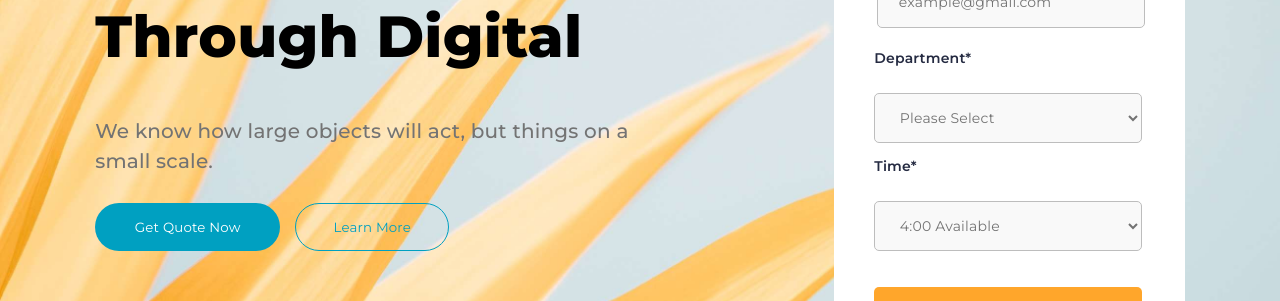
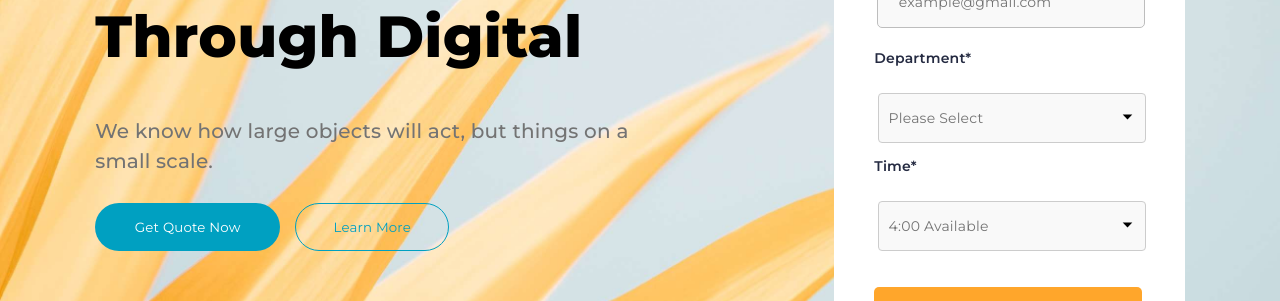
Before and after one commit to tahminarasulzadeh/Sprivaten-Remote-Academy, a React (Vite) app: page / in a window 1280 px wide. Shown: the part 458-759 px from the top of the page. Built offline with nearby package versions, Linux system fonts and the light colour scheme.

Commit message:
final project last changes

```diff
--- a/src/components/AppoinmentForm/Form.css
+++ b/src/components/AppoinmentForm/Form.css
@@ -56,7 +56,7 @@ display: none;
 }
 
 .department-time select {
-    width: 300px !important
+    width: 307px !important
 }
 
 .name-email input::placeholder,
@@ -109,6 +109,35 @@ display: none;
     cursor: pointer;
 }
 
+.select-wrapper {
+    position: relative;
+    display: flex;
+    justify-content: center;
+    width: 300px;
+
+}
+
+.select-wrapper .dropdown {
+    margin-top: 5%;
+
+    font-size: 23px;
+    margin-left: -30px;
+    cursor: pointer;
+}
+.select-wrapper select {
+    width: 100%;
+    padding: 10px;
+    appearance: none;
+      -webkit-appearance: none;
+    -moz-appearance: none;
+    background: #f9f9f9;
+    border: 1px solid #ccc;
+    border-radius: 4px;
+    padding-right: 150px; /* Space for the custom arrow */
+    cursor: pointer;
+
+}
+
 @media only screen and (max-width: 968px) {
     .contact-form-content {
 
--- a/src/components/AppoinmentForm/Form.jsx
+++ b/src/components/AppoinmentForm/Form.jsx
@@ -1,4 +1,5 @@
-import '../AppoinmentForm/Form.css'
+import '../AppoinmentForm/Form.css';
+import { MdOutlineArrowDropDown } from "react-icons/md";
 
 const Form = () => {
     return (
@@ -6,7 +7,7 @@ const Form = () => {
             <div className="contact-titles">
                 <div>
                     <h5 className='contact-form-title'>Contact us</h5>
-            <h2>Make an <br/>Appoinment</h2>
+                    <h2>Make an <br />Appoinment</h2>
                 </div>
 
             </div>
@@ -18,7 +19,7 @@ const Form = () => {
                         <input type="email" placeholder='example@gmail.com' />
                     </div>
                     <div className="department-time">
-
+                        <div className="select-wrapper">
                             <select name="department" id="department">
                                 <option selected>Please Select</option>
                                 <option value="sales">Sales</option>
@@ -26,14 +27,20 @@ const Form = () => {
                                 <option value="ıt">IT</option>
                                 <option value="accounting">Accounting</option>
                             </select>
+                            <MdOutlineArrowDropDown className='dropdown' />
+                        </div>
 
+
+                        <div className="select-wrapper">
                             <select name="time" id="time">
                                 <option selected>4:00 Available</option>
                                 <option value="3:20">3:20</option>
                                 <option value="7:30">7:30</option>
                             </select>
+                            <MdOutlineArrowDropDown className='dropdown' />
                             </div>
-               <textarea name="message" id="message"  placeholder='Message'></textarea>
+                    </div>
+                    <textarea name="message" id="message" placeholder='Message'></textarea>
 
                     <div className="contact-btn">
                         <input class="contact-btn" type="button" value="Book Appointment" />
--- a/src/components/Form/Form.css
+++ b/src/components/Form/Form.css
@@ -68,7 +68,8 @@
 }
 
 .form-content select {
-    width: 268px;
+    max-width: 328px;
+
     height: 50px;
     margin-top: 23px;
     margin-left: -0.5px;
@@ -130,6 +131,35 @@
 
 }
 
+.custom-select-wrapper {
+    position: relative;
+    display: flex;
+    justify-content: center;
+    width: 268px;
+
+}
+
+.custom-select-wrapper .dropdown {
+    margin-top: 13%;
+    font-size: 23px;
+    margin-left: -30px;
+    cursor: pointer;
+}
+.custom-select-wrapper select {
+    width: 100%;
+    padding: 10px;
+    appearance: none;
+      -webkit-appearance: none;
+    -moz-appearance: none;
+    background: #f9f9f9;
+    border: 1px solid #ccc;
+    border-radius: 4px;
+    padding-right: 130px; /* Space for the custom arrow */
+    cursor: pointer;
+
+}
+
+
 @media only screen and (max-width: 355px) {
     .form-layout{
         padding: 0;
--- a/src/components/Form/Form.jsx
+++ b/src/components/Form/Form.jsx
@@ -3,7 +3,7 @@ import { useEffect, useState } from 'react';
 import { useFormik } from 'formik';
 import { useDispatch, useSelector } from 'react-redux';
 import { fetchContent, getAppointment } from '../../redux/reducers/appointmentSlice';
-
+import { MdOutlineArrowDropDown } from "react-icons/md";
 
 
 const Form = () => {
@@ -55,41 +55,49 @@ const Form = () => {
 
 
   return (
-    <div className ="form-layout">
+    <div className="form-layout">
       <h3 className='home-form-title'>Book Appointment</h3>
       <div className='toast-messages'>
         <p className='toast-msg'>{toast}</p>
         <p className='success-msg'>{success}</p>
       </div>
 
-     <form  onSubmit={formik.handleSubmit}>
+      <form onSubmit={formik.handleSubmit}>
         <div className="form-content">
           <label htmlFor="name">Name*</label>
           <input type="text" id="name" name="name" value={formik.values.name}
-        onChange={formik.handleChange}  placeholder='Full Name'    {...formik.getFieldProps("name")}/>
+            onChange={formik.handleChange} placeholder='Full Name'    {...formik.getFieldProps("name")} />
 
           <label htmlFor="email">Email*</label>
           <input type="email" id="email" name="email" onChange={formik.handleChange}
-        value={formik.values.email}placeholder='example@gmail.com'    {...formik.getFieldProps("email")}/>
+            value={formik.values.email} placeholder='example@gmail.com'    {...formik.getFieldProps("email")} />
+
+
 
           <label htmlFor="department">Department*</label>
+          <div className="custom-select-wrapper">
             <select name="department" id="department" value={formik.values.department} onChange={formik.handleChange}  {...formik.getFieldProps("department")}>
               <option value="Please Select">Please Select</option>
               <option value="sales">Sales</option>
               <option value="marketing">Marketing</option>
               <option value="ıt">IT</option>
               <option value="accounting">Accounting</option>
+
             </select>
+            <MdOutlineArrowDropDown className='dropdown' />
+          </div>
 
 
           <label htmlFor="time">Time*</label>
+          <div className="custom-select-wrapper">
             <select name="time" id="time" value={formik.values.time}
               onChange={formik.handleChange}  {...formik.getFieldProps("time")}>
               <option value="4:00 Available">4:00 Available</option>
               <option value="3:20">3:20</option>
               <option value="7:30">7:30</option>
             </select>
-
+            <MdOutlineArrowDropDown className='dropdown' />
+          </div>
 
           <button className='home-form-btn'>Book Appointment</button>
         </div>
--- a/src/components/TeamCard/Card.css
+++ b/src/components/TeamCard/Card.css
@@ -27,7 +27,7 @@
 
 .team-card-position,
 .team-card-name {
-    font-family: "Montserrat" sans-serif;
+    font-family: "Montserrat", sans-serif;
     text-align: center;
     line-height: 24px;
 
--- a/src/pages/Copyright/Copyright.css
+++ b/src/pages/Copyright/Copyright.css
@@ -6,17 +6,17 @@
 
 .copyright-content {
     width: 80%;
-    height: 74px;
+   height: 74px;
     margin: 0 auto;
     /* Center the container horizontally */
-    padding-top: 25px;
-    padding-bottom: 25px;
+    padding-top: 10px;
+    padding-bottom: 10px;
     box-sizing: border-box;
 }
 
 .copyright-content h6 {
     text-align: left;
-    margin-top: 10px;
+    margin-top: 20px;
     width: 368px;
     height: 20px;
     font-family: "Montserrat", sans-serif;
@@ -35,14 +35,14 @@
 .copyright-content {
     display: flex;
     justify-content: center;
-    padding: 15px;
+    /* padding: 15px; */
 }
 
     .copyright-content h6 {
-        margin-top: 5px;
-        margin-bottom: 15px;
+        margin-top: 7px;
+
         width: 221px;
-        height: 58px;
+        /* height: 58px; */
         text-align: center;
 
     }
--- a/src/pages/Footer/Footer.css
+++ b/src/pages/Footer/Footer.css
@@ -134,6 +134,8 @@
     border: 1px solid #E6E6E6;
     position: absolute;
     right: 1px;
+    padding-left: 15px;
+    padding-right: 15px;
 }
 
 
@@ -170,5 +172,6 @@ justify-content: left;
 
     .footer-input button{
         height:56px
+
     }
 }
--- a/src/pages/Homepage/Homepage.css
+++ b/src/pages/Homepage/Homepage.css
@@ -14,7 +14,7 @@
 .home-content {
     display: flex;
     justify-content: center;
-    gap:200px
+    gap: 200px
 }
 
 .home-title {
@@ -78,7 +78,7 @@
     transition: 1s ease;
 }
 
-.home-form-content{
+.home-form-content {
     gap: 50px;
 
 }
@@ -87,29 +87,32 @@
     .home {
         background-image: url("../../assets/4654e9d3c9c505537d31266e6d612eb5.jpeg");
         background-repeat: no-repeat;
-    background-size:cover;
+        background-size: cover;
         width: 100%;
     }
 
-   .home-content{
+    .home-content {
         flex-direction: column;
         gap: 20px
     }
-   .home-title, .home-text {
+
+    .home-title,
+    .home-text {
         text-align: center;
     }
 
-   .home-title{
+    .home-title {
         line-height: 57px;
         font-size: 40px;
         /* height: 171px; */
     }
 
-   .home-text{
+    .home-text {
         max-width: 376px;
         max-height: 60px;
     }
-   .home-card{
+
+    .home-card {
         margin-bottom: 50px;
     }
 
@@ -123,12 +126,12 @@
     }
 
 
-.home-info{
+    .home-info {
         display: flex;
         justify-content: center;
     }
 
-    .home-form-content{
+    .home-form-content {
         display: flex;
         justify-content: center;
     }
@@ -138,16 +141,15 @@
 }
 
 
-
 @media only screen and (max-width: 355px) {
 
-  .home-title{
+    .home-title {
         font-size: 30px;
     }
 
-  .home-text{
+    .home-text {
         max-width: 230px;
-    max-height:50px;
+        max-height: 50px;
         font-size: 14px;
         text-align: center;
         line-height: 17px;
@@ -155,3 +157,13 @@
 
 
 }
+
+@media only screen and (max-width: 1150px) {
+
+
+
+    .home-button-quote {
+        margin-left: 0;
+    }
+
+}
```
Also changed, not shown: public/down-arrow.png (added), src/assets/352021_arrow_drop down_icon.svg (added). Lines whose indentation alone changed are shown as unchanged.
